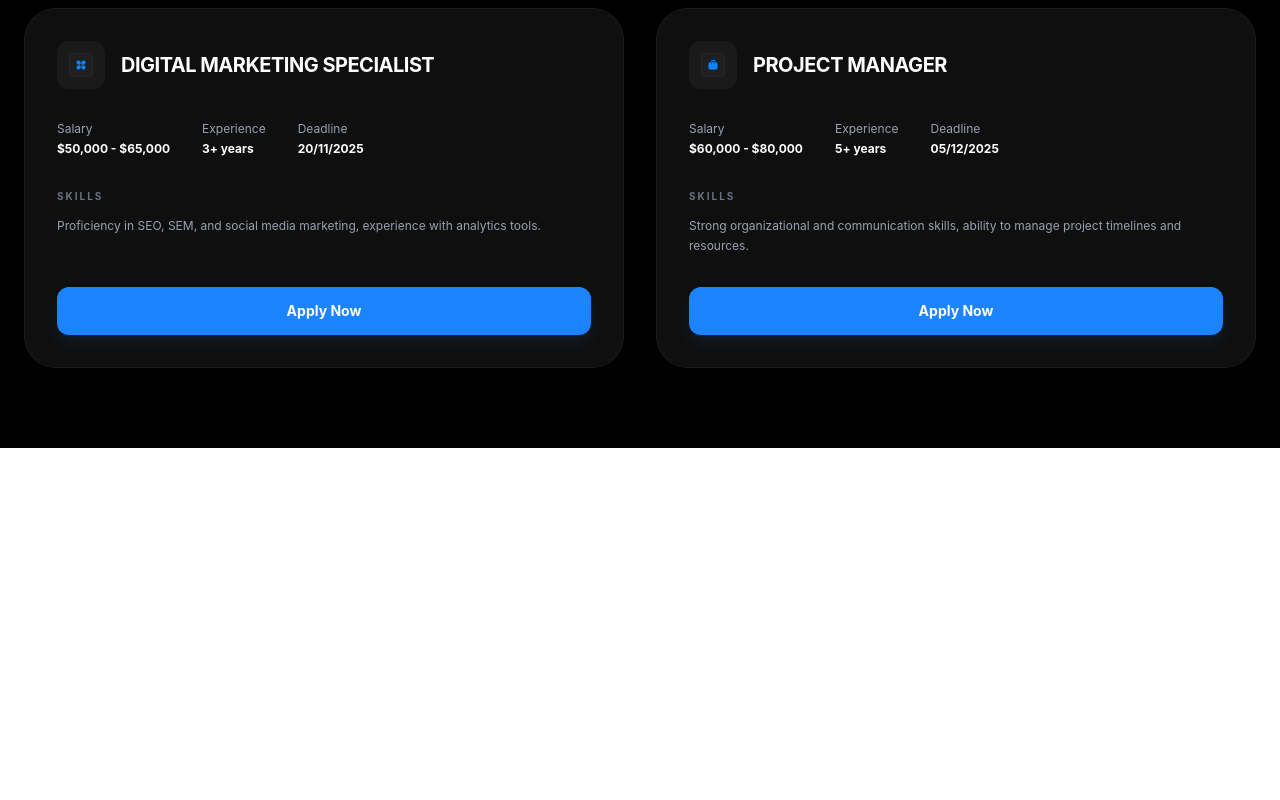
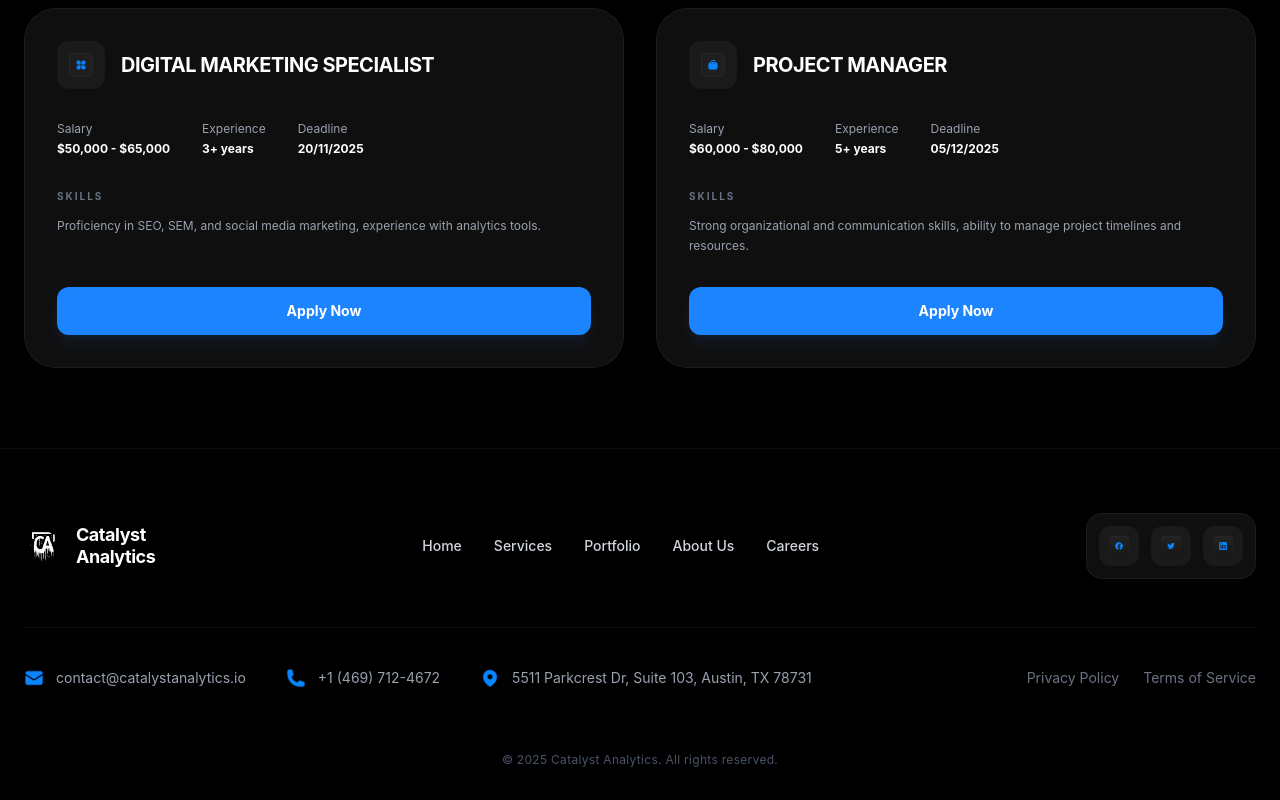
Before and after one commit to Ilyos11/Exam-Project, a website: page src/page4.html in a window 1280 px wide. Shown: the part 2931-3731 px from the top of the page. Before the commit the page ends 3379 px from the top, so only its background shows below. Drawn offline with nearby package versions, Linux system fonts and the light colour scheme; files that its build step writes are made by us from their sources.

Commit message:
Section 6

```diff
--- a/src/page4.html
+++ b/src/page4.html
@@ -325,5 +325,70 @@
 </section>
 
 
+
+<!-- Section 6 -->
+<footer class="bg-black text-white pt-16 pb-8 px-6 border-t border-white/5">
+  <div class="max-w-7xl mx-auto">
+
+    <div class="flex flex-col md:flex-row justify-between items-center gap-10 pb-12">
+
+      <div class="flex items-center gap-3">
+        <img src="../img/Logo.png" alt="Logo" class="h-10">
+        <div class="font-bold text-lg leading-tight tracking-tight">
+          Catalyst<br>Analytics
+        </div>
+      </div>
+
+      <nav class="flex flex-wrap justify-center gap-6 md:gap-8 text-sm font-medium text-gray-300">
+        <a href="#" class="hover:text-blue-500 transition-colors">Home</a>
+        <a href="#" class="hover:text-blue-500 transition-colors">Services</a>
+        <a href="#" class="hover:text-blue-500 transition-colors">Portfolio</a>
+        <a href="#" class="hover:text-blue-500 transition-colors">About Us</a>
+        <a href="#" class="hover:text-blue-500 transition-colors">Careers</a>
+      </nav>
+
+      <div class="bg-[#0f0f0f] border border-white/5 p-3 rounded-2xl flex gap-3">
+        <a href="#" class="w-10 h-10 bg-[#1a1a1a] rounded-xl flex items-center justify-center hover:bg-gray-800 transition-all">
+          <img src="../img/Button Facebook.png" alt="Facebook" class="w-5 h-5">
+        </a>
+        <a href="#" class="w-10 h-10 bg-[#1a1a1a] rounded-xl flex items-center justify-center hover:bg-gray-800 transition-all">
+          <img src="../img/Button Twitter.png" alt="Twitter" class="w-5 h-5">
+        </a>
+        <a href="#" class="w-10 h-10 bg-[#1a1a1a] rounded-xl flex items-center justify-center hover:bg-gray-800 transition-all">
+          <img src="../img/Button in.png" alt="LinkedIn" class="w-5 h-5">
+        </a>
+      </div>
+    </div>
+
+    <div class="flex flex-col md:flex-row justify-between items-center gap-8 py-10 border-t border-white/5">
+
+      <div class="flex flex-col md:flex-row items-center gap-6 md:gap-10">
+        <div class="flex items-center gap-3 text-sm text-gray-400">
+          <img src="../img/Icon email.png" alt="Mail" class="w-5 h-5 text-blue-500">
+          <span>contact@catalystanalytics.io</span>
+        </div>
+        <div class="flex items-center gap-3 text-sm text-gray-400">
+          <img src="../img/Icon phone.png" alt="Phone" class="w-5 h-5 text-blue-500">
+          <span>+1 (469) 712-4672</span>
+        </div>
+        <div class="flex items-center gap-3 text-sm text-gray-400 text-center md:text-left">
+          <img src="../img/Icon location.png" alt="Map" class="w-5 h-5 text-blue-500">
+          <span>5511 Parkcrest Dr, Suite 103, Austin, TX 78731</span>
+        </div>
+      </div>
+
+      <div class="flex gap-6 text-sm text-gray-500">
+        <a href="#" class="hover:text-white transition-colors">Privacy Policy</a>
+        <a href="#" class="hover:text-white transition-colors">Terms of Service</a>
+      </div>
+    </div>
+
+    <div class="text-center mt-6 text-gray-600 text-xs tracking-wide">
+      &copy; 2025 Catalyst Analytics. All rights reserved.
+    </div>
+
+  </div>
+</footer>
+
 </body>
 </html>
```
